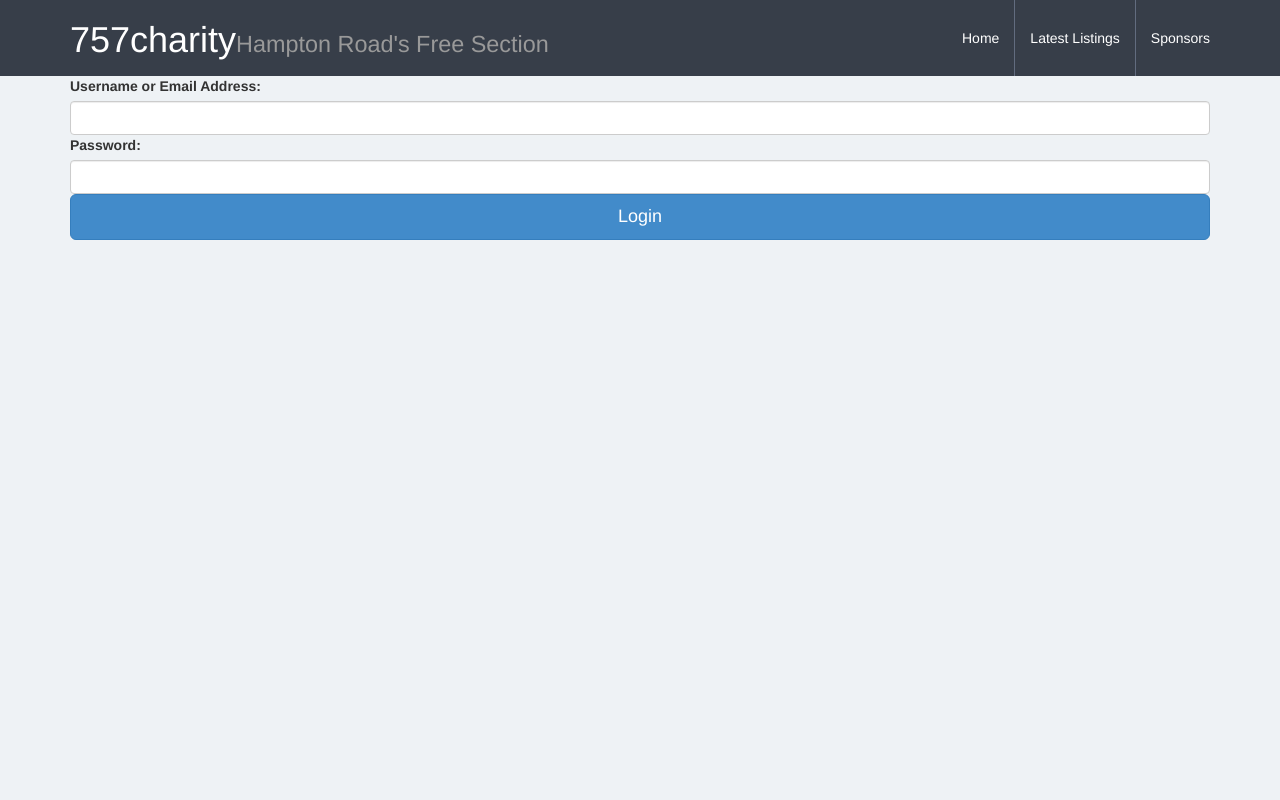
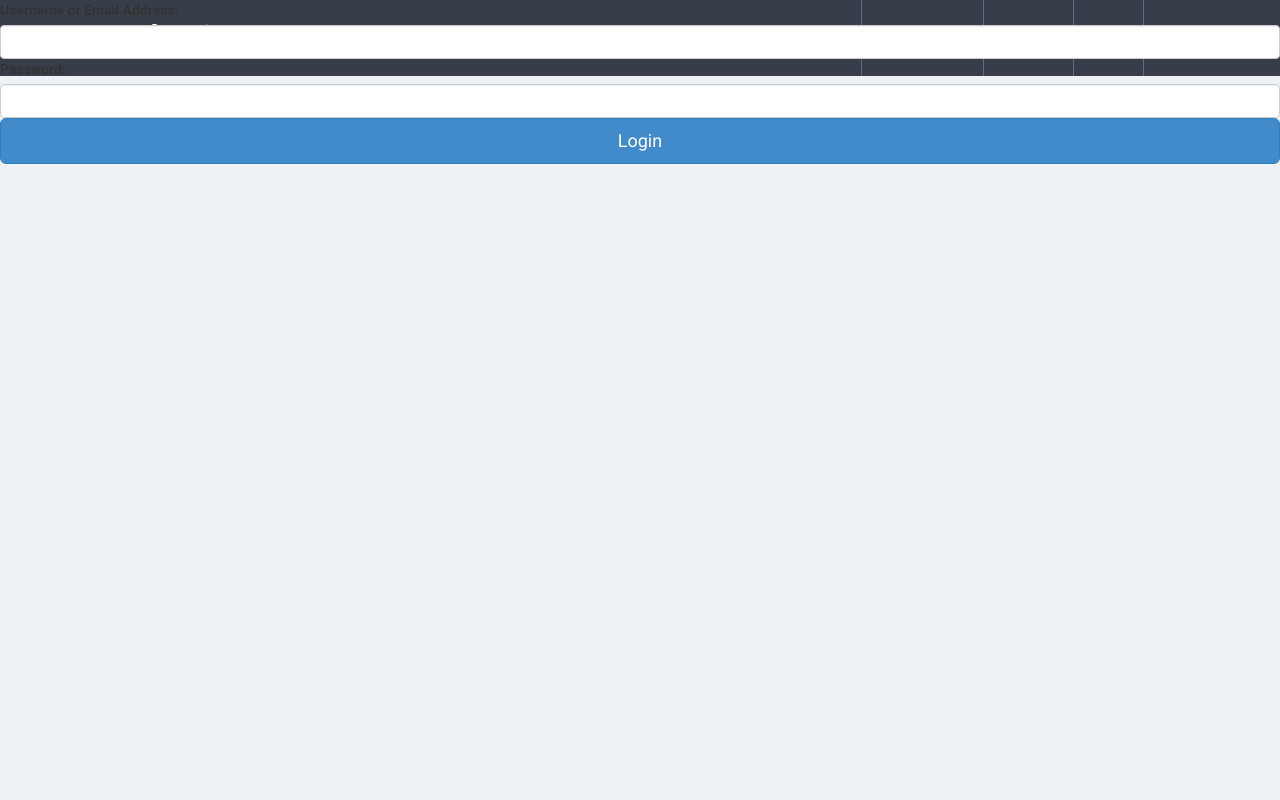
Before and after one commit to JenkinsDev/WeltCharity, a Flask app: page /login/ in a window 1280 px wide. Run offline with Flask 2, Linux system fonts and the light colour scheme; parts of the project's set-up code (start-up, migrations or seed data) failed here and were passed over; some libraries are stand-ins or nearby versions.

Commit message:
Edited a bit of the layout, css and templating wise.

```diff
--- a/static/styles/main.css
+++ b/static/styles/main.css
@@ -11,6 +11,10 @@
 
 body {
     background-color: #EEF2F5;
+    width: 100%;
+    height: 100%;
+    position: absolute;
+    font-family: 'Roboto', sans-serif;
 }
 
 /*****************************
@@ -19,8 +23,9 @@ body {
 header {
     background-color: #373E49;
     height: 76px;
+    position: fixed;
+    width: 100%;
 }
-
     header h1, header h1 a {
         float: left;
         color: #fff;
@@ -29,17 +34,14 @@ header h1, header h1 a {
         -o-transition: color 1s;
         -moz-transition: color 1s;
     }
-
     header h1 a:hover {
         text-decoration: none;
         color: #A2B1BA;
     }
 
+
 ul.nav li a {
     color: #ffffff;
-}
-
-ul.nav li a {
     padding: 28px 15px;
     background-color: #373E49 !important;
     border-right: 1px solid #626C7F;
@@ -48,13 +50,28 @@ ul.nav li a {
     -o-transition: background-color .5s;
     -moz-transition: background-color .5s;
 }
-
     ul.nav li:last-child a {
         border-right: none;
     }
 
     ul.nav li a:hover, ul.nav .open > a {
         background-color: #626C7F !important;
+        color: #fff;
+    }
+
+        ul.nav > li > ul {
+            left: -2px !important;
+            top: 99% !important;
+            margin: 0;
+            padding: 0;
+        }
+
+            ul.nav li ul li {
+                border-top: 1px solid #626C7F;
+            }
+
+                ul.nav li ul li a {
+                    padding: 10px;
                 }
 
 
@@ -64,3 +81,19 @@ ul.nav li a:hover, ul.nav .open > a {
 .flashes > p {
     padding: 15px;
 }
+
+
+/***************************
+ *      CONTENT AREA
+ */
+.home-hero-image {
+    background: url("http://666a658c624a3c03a6b2-25cda059d975d2f318c03e90bcf17c40.r92.cf1.rackcdn.com/unsplash_52a088bb6fb98_1.JPG") center;
+    background-size: cover;
+    -webkit-background-size: cover;
+    -moz-background-size: cover;
+    -o-background-size: cover;
+    box-sizing: border-box;
+    -webkit-box-sizing: border-box;
+    -moz-box-sizing: border-box;
+    height: 100%;
+}
--- a/templates/base.html
+++ b/templates/base.html
@@ -2,25 +2,24 @@
 <html lang="en">
   <head>
     <meta charset="utf-8">
-    <title>{%- block pagetitle -%}{%- endblock -%} | 757Charity</title>
+    <title>{%- block pagetitle -%}{%- endblock -%}&nbsp;| 757Charity</title>
     <meta name="viewport" content="width=device-width, initial-scale=1">
+    <link href='http://fonts.googleapis.com/css?family=Roboto:400,300,500,500italic,700,700italic' rel='stylesheet' type='text/css'>
     <link href="http://localhost:5000/static/bower_components/bootstrap/dist/css/bootstrap.css" rel="stylesheet">
     <link href="http://localhost:5000/static/styles/main.css" rel="stylesheet">
   </head>
 
   <body>
-
+    <!-- Header/navbar content -->
     {%- block topbar -%}
       <header class="topbar">
         <div class="fill">
           <div class="container">
-            <h1>
-                <a href="/" class="brand">757charity</a> <small>Hampton Road's Free Section</small>
-            </h1>
+            <h1><a href="/" class="brand">757charity</a></h1>
 
             <nav>
               <ul class="visible-lg visible-md nav navbar-nav navbar-right">
-                <li><a href="#">Home</a></li>
+                <li><a href="http://localhost:5000/">Home</a></li>
                 <li><a href="#">Latest Listings</a></li>
                 <li><a href="#">Sponsors</a></li>
                 {% if session.logged_in %}
@@ -28,9 +27,12 @@
                     <a href="#" class="dropdown-toggle" role="button" data-toggle="dropdown">Account <span class="caret"></span></a>
                     <ul class="dropdown-menu" role="menu">
                       <li><a href="http://localhost:5000/account/settings/">Settings</a></li>
-                      <li><a href="http://localhost:5000/logout">Log Out</a></li>
+                      <li><a href="http://localhost:5000/logout/">Log Out</a></li>
                     </ul>
                   </li>
+                {% else %}
+                  <li><a href="http://localhost:5000/login/">Log In</a></li>
+                  <li><a href="http://localhost:5000/register/">Register</a></li>
                 {% endif %}
               </ul>
             </nav>
@@ -38,9 +40,9 @@
         </div>
       </header>
     {%- endblock -%}
+    <!-- End header/navbar content -->
 
-    <div class="container">
-      <div class="content">
+    <!-- Flashed messages content -->
     {% with messages = get_flashed_messages(with_categories=True) %}
       {% if messages %}
         <div class="flashes">
@@ -50,16 +52,18 @@
         </div>
       {% endif %}
     {% endwith %}
+    <!-- End flashed messages content -->
 
-        {% block page_header %}{% endblock %}
+    <!-- Page content -->
     {% block content %}{% endblock %}
-      </div>
-    </div>
+    <!-- End page content -->
 
+    <!-- Footer content -->
     {% block js_footer %}{% endblock %}
     <script type="text/javascript" src="https://code.jquery.com/jquery-1.11.0.min.js"></script>
     <script type="text/javascript" src="http://localhost:5000/static/bower_components/validatinator/js/validatinator.min.js"></script>
     <script type="text/javascript" src="http://localhost:5000/static/bower_components/bootstrap/js/dropdown.js"></script>
     <script type="text/javascript" src="http://localhost:5000/static/scripts/main.js"></script>
+    <!-- End footer content -->
   </body>
 </html>
--- a/templates/users/login.html
+++ b/templates/users/login.html
@@ -4,7 +4,7 @@
 {% block content %}
   <form method="POST" action="{{ request.url }}">
     {{ form.csrf_token }}
-    {{ render_field(form.username_or_email) }}
+    {{ render_field(form.username_or_email, value=form.username_or_email.data) }}
     {{ render_field(form.password) }}
     <button class="btn btn-primary btn-lg btn-block" type="submit">Login</button>
   </form>
```
Also changed, not shown: templates/home.html (+8 -9 lines). Lines whose indentation alone changed are shown as unchanged.
